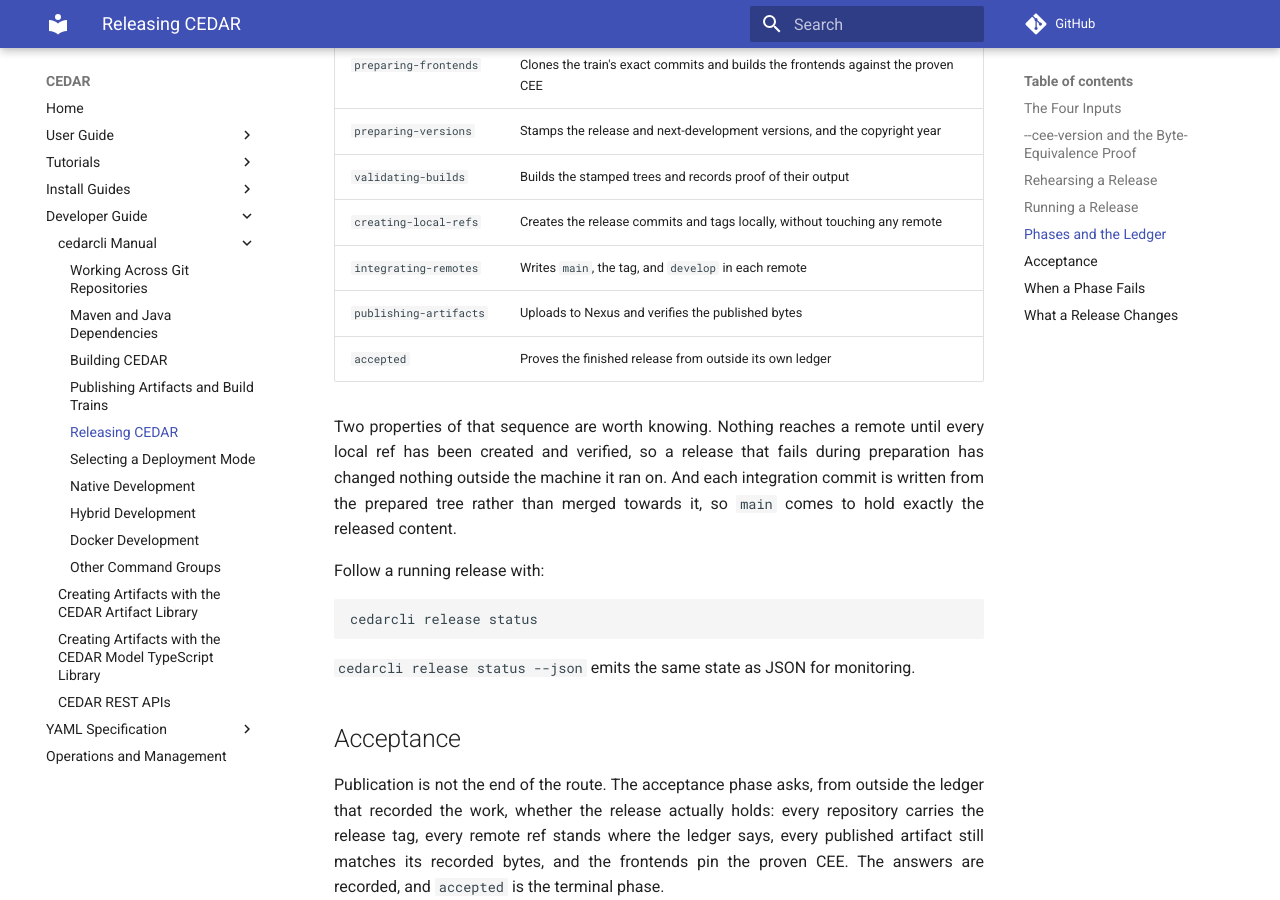
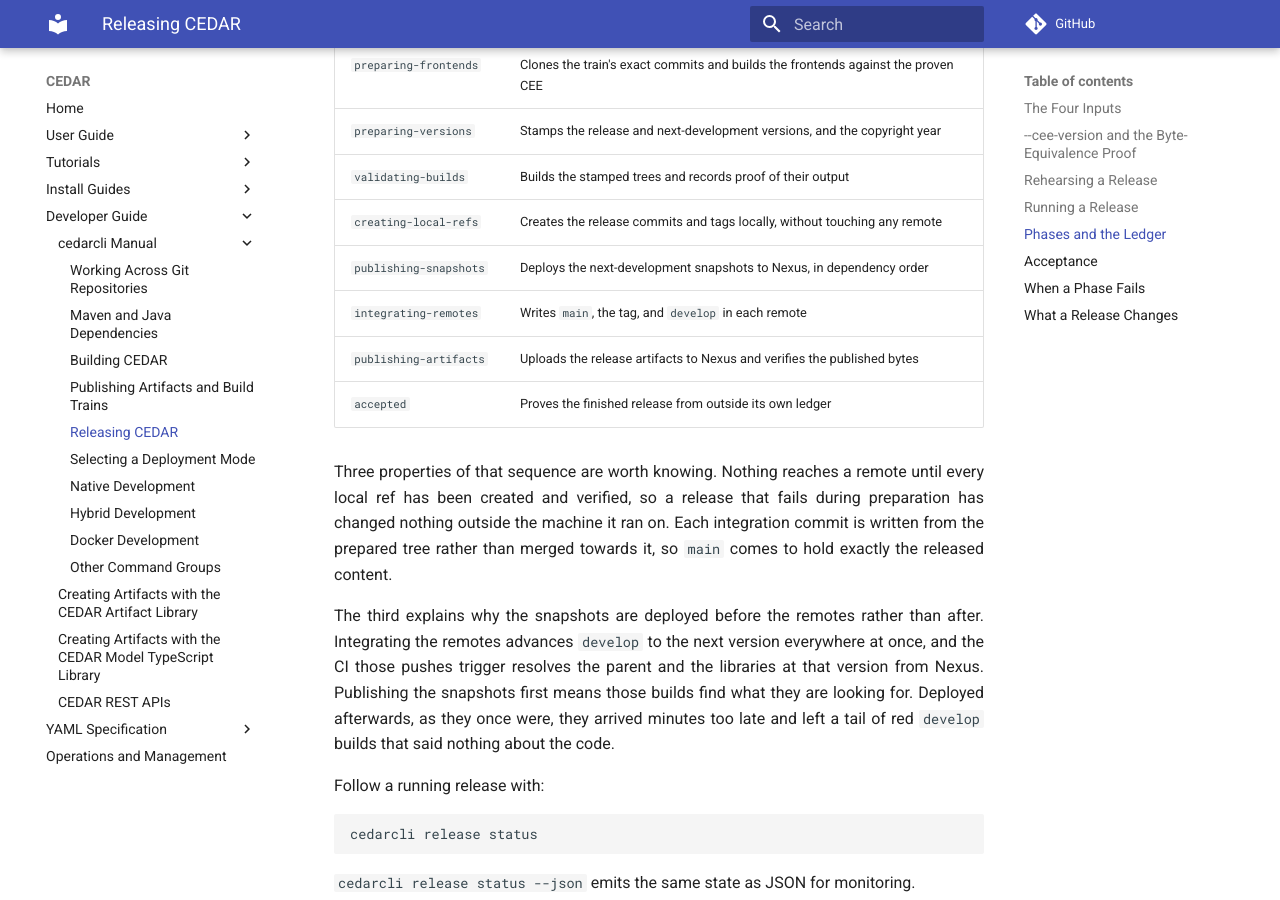
Before and after one commit to metadatacenter/cedar-mkdocs, an MkDocs documentation site: the page built from docs/developer-guide/cedarcli/release.md, in a window 1280 px wide and 900 px high, scrolled down 3136 px. Built offline with MkDocs 1.6.1 and Material for MkDocs 9.7.7, drawn with Linux system fonts in a browser that asks for light colours; comment, search, counter and statistics services are not loaded.

Commit message:
Put the snapshot phase in the manual's phase table
The release deploys the next-development snapshots between the local refs
and the remotes rather than after them, so the table lists that phase and
the prose gives the reason: integrating the remotes advances develop to
the next version everywhere at once, and the CI those pushes trigger
resolves the parent and libraries at that version from Nexus.

Co-Authored-By: Claude Opus 5 <noreply@anthropic.com>

```diff
--- a/docs/developer-guide/cedarcli/release.md
+++ b/docs/developer-guide/cedarcli/release.md
@@ -132,14 +132,22 @@ verifies its work before the next one begins:
 | `preparing-versions` | Stamps the release and next-development versions, and the copyright year |
 | `validating-builds` | Builds the stamped trees and records proof of their output |
 | `creating-local-refs` | Creates the release commits and tags locally, without touching any remote |
+| `publishing-snapshots` | Deploys the next-development snapshots to Nexus, in dependency order |
 | `integrating-remotes` | Writes `main`, the tag, and `develop` in each remote |
-| `publishing-artifacts` | Uploads to Nexus and verifies the published bytes |
+| `publishing-artifacts` | Uploads the release artifacts to Nexus and verifies the published bytes |
 | `accepted` | Proves the finished release from outside its own ledger |
 
-Two properties of that sequence are worth knowing. Nothing reaches a remote until every local ref
+Three properties of that sequence are worth knowing. Nothing reaches a remote until every local ref
 has been created and verified, so a release that fails during preparation has changed nothing
-outside the machine it ran on. And each integration commit is written from the prepared tree rather
+outside the machine it ran on. Each integration commit is written from the prepared tree rather
 than merged towards it, so `main` comes to hold exactly the released content.
+
+The third explains why the snapshots are deployed before the remotes rather than after. Integrating
+the remotes advances `develop` to the next version everywhere at once, and the CI those pushes
+trigger resolves the parent and the libraries at that version from Nexus. Publishing the snapshots
+first means those builds find what they are looking for. Deployed afterwards, as they once were,
+they arrived minutes too late and left a tail of red `develop` builds that said nothing about the
+code.
 
 Follow a running release with:
 
```
